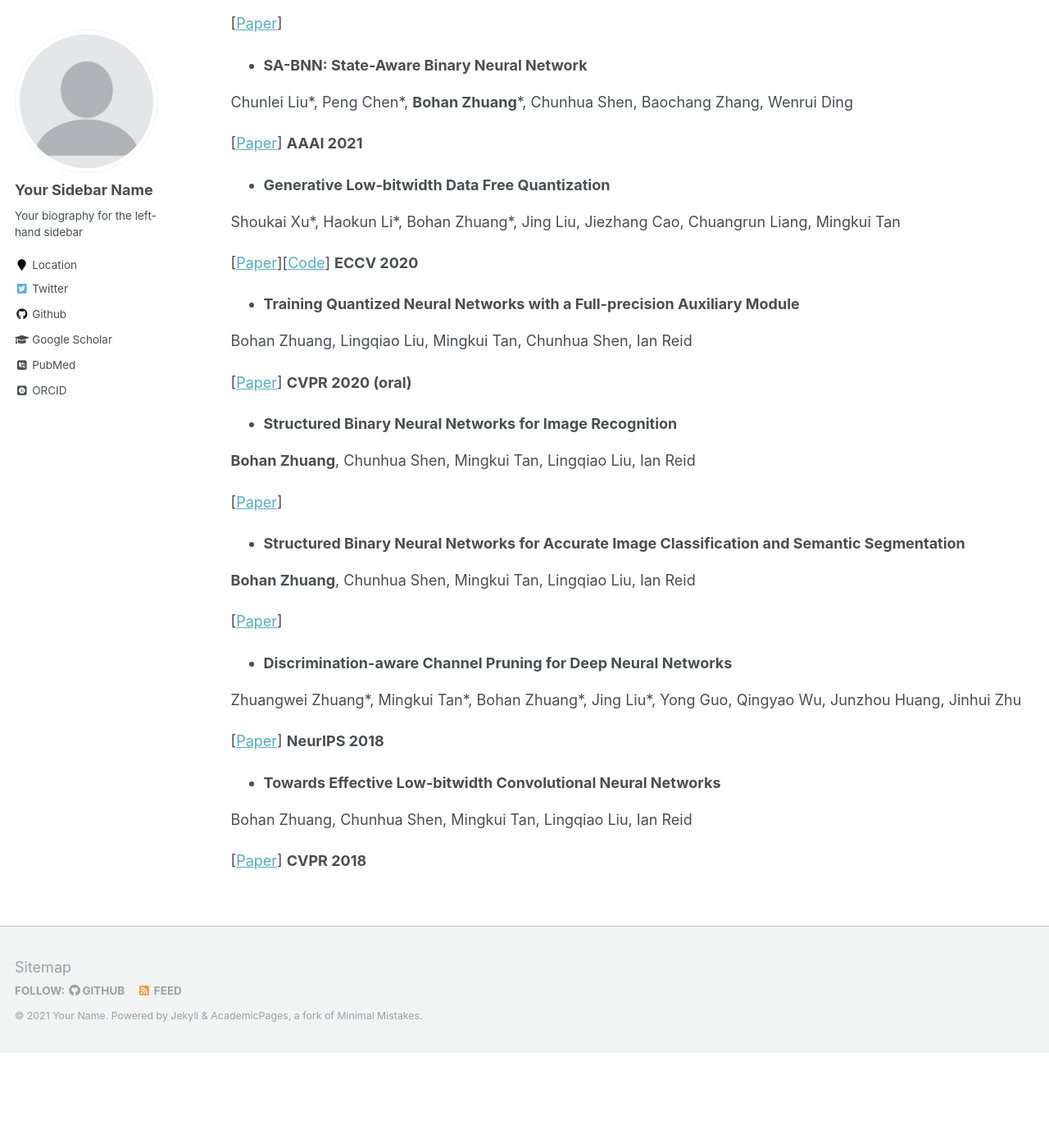
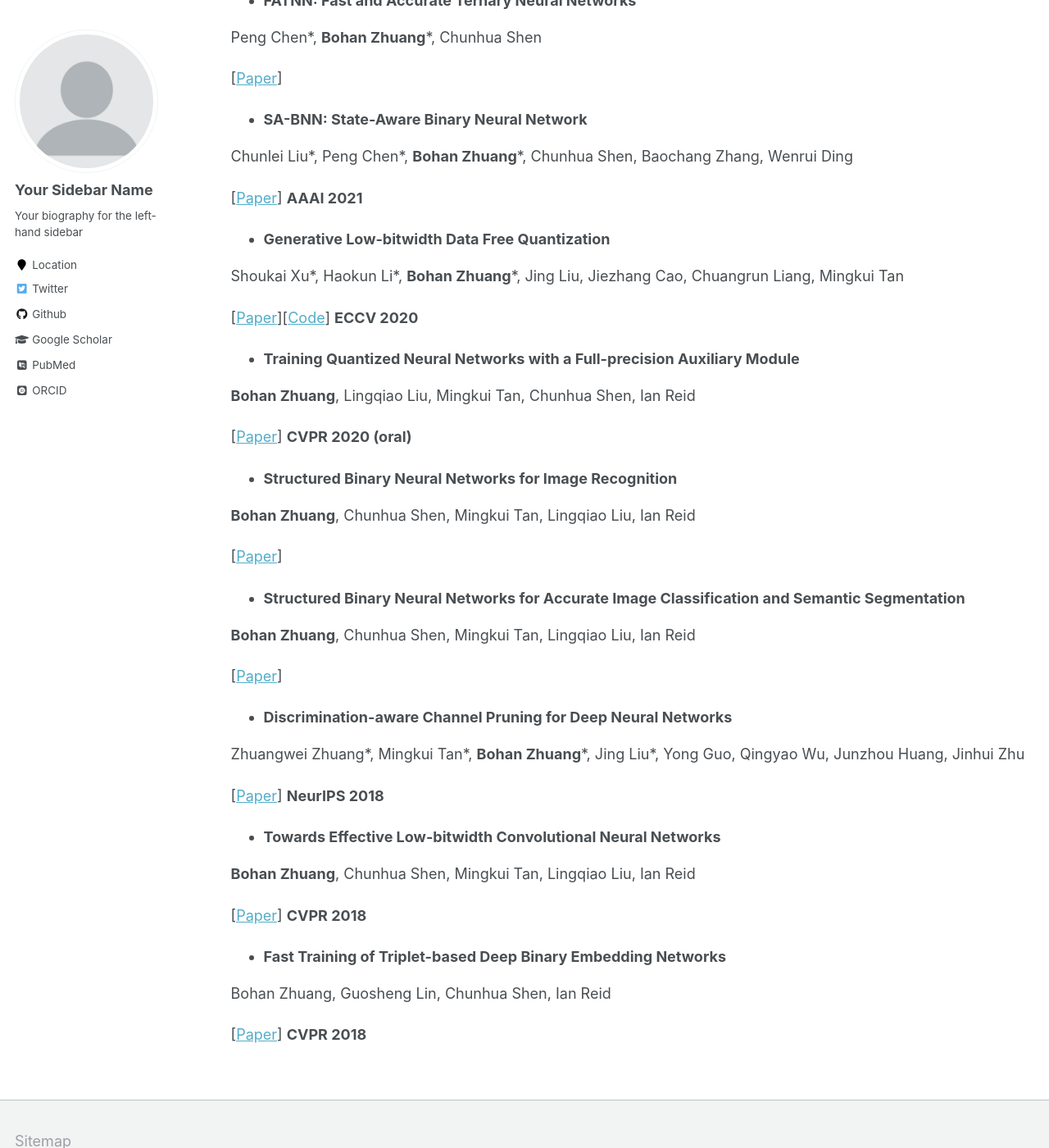
Before and after one commit to bohanzhuang/bohanzhuang.github.io, a Jekyll site: the page built from _pages/publications.md, in a window 1280 px wide and 1400 px high, scrolled down 586 px. Shown: the whole window at 82% size. Built offline with Jekyll 4.4.1, drawn with Linux system fonts in a browser that asks for light colours; some web fonts are replaced; before the commit the page ends 1870 px from its top, so only the background shows below that; some of the changed text lies outside the part shown.

Commit message:
Update publications.md

```diff
--- a/_pages/publications.md
+++ b/_pages/publications.md
@@ -40,14 +42,14 @@ Chunlei Liu\*, Peng Chen\*, **Bohan Zhuang**\*, Chunhua Shen, Baochang Zhang, We
 
 - **Generative Low-bitwidth Data Free Quantization**
 
-Shoukai Xu\*, Haokun Li\*, Bohan Zhuang\*, Jing Liu, Jiezhang Cao, Chuangrun Liang, Mingkui Tan
+Shoukai Xu\*, Haokun Li\*, **Bohan Zhuang**\*, Jing Liu, Jiezhang Cao, Chuangrun Liang, Mingkui Tan
 
 [[Paper](https://www.ecva.net/papers/eccv_2020/papers_ECCV/papers/123570001.pdf)][[Code](https://github.com/xushoukai/GDFQ)] **ECCV 2020**
 
 
 - **Training Quantized Neural Networks with a Full-precision Auxiliary Module**
 
-Bohan Zhuang, Lingqiao Liu, Mingkui Tan, Chunhua Shen, Ian Reid
+**Bohan Zhuang**, Lingqiao Liu, Mingkui Tan, Chunhua Shen, Ian Reid
 
 [[Paper](https://arxiv.org/pdf/2008.05101.pdf)]  **CVPR 2020 (oral)**
 
@@ -68,13 +70,20 @@ Bohan Zhuang, Lingqiao Liu, Mingkui Tan, Chunhua Shen, Ian Reid
 
 - **Discrimination-aware Channel Pruning for Deep Neural Networks**
 
-Zhuangwei Zhuang\*, Mingkui Tan\*, Bohan Zhuang\*, Jing Liu\*, Yong Guo, Qingyao Wu, Junzhou Huang, Jinhui Zhu
+Zhuangwei Zhuang\*, Mingkui Tan\*, **Bohan Zhuang**\*, Jing Liu\*, Yong Guo, Qingyao Wu, Junzhou Huang, Jinhui Zhu
 
 [[Paper](https://proceedings.neurips.cc/paper/2018/file/55a7cf9c71f1c9c495413f934dd1a158-Paper.pdf)] **NeurIPS 2018**
 
 
 - **Towards Effective Low-bitwidth Convolutional Neural Networks**
 
-Bohan Zhuang, Chunhua Shen, Mingkui Tan, Lingqiao Liu, Ian Reid
+**Bohan Zhuang**, Chunhua Shen, Mingkui Tan, Lingqiao Liu, Ian Reid
 
 [[Paper](https://openaccess.thecvf.com/content_cvpr_2018/papers/Zhuang_Towards_Effective_Low-Bitwidth_CVPR_2018_paper.pdf)] **CVPR 2018**
+
+
+- **Fast Training of Triplet-based Deep Binary Embedding Networks**
+
+Bohan Zhuang, Guosheng Lin, Chunhua Shen, Ian Reid
+
+[[Paper](https://www.cv-foundation.org/openaccess/content_cvpr_2016/papers/Zhuang_Fast_Training_of_CVPR_2016_paper.pdf)] **CVPR 2018**
```
Also changed, not shown: other parts of _pages/publications.md (+3 -1 lines).
